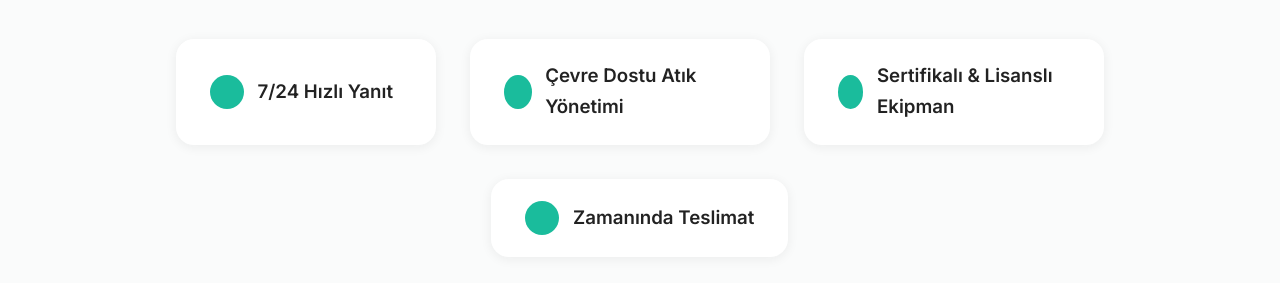
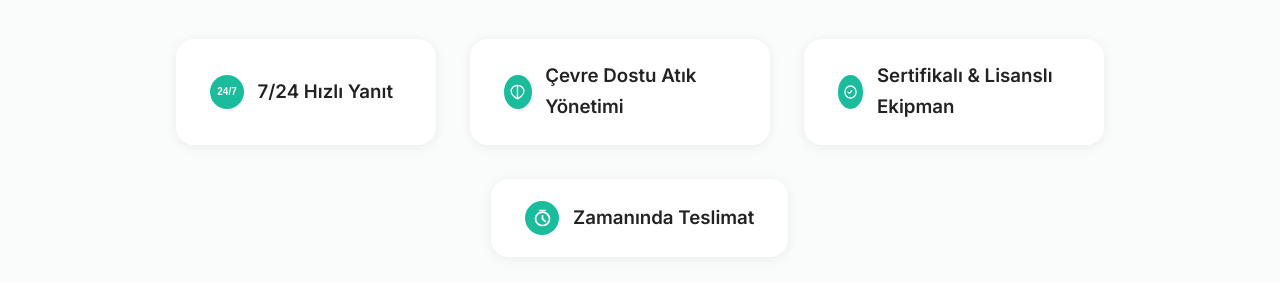
Before and after one commit to MustafaKorukmez/EgeHarfiyatKirim, a plain HTML site: page index.html in a window 1280 px wide. Shown: the part 2998-3283 px from the top of the page. Drawn offline with Linux system fonts and the light colour scheme.

Commit message:
Add themed icons to advantages section

```diff
--- a/index.html
+++ b/index.html
@@ -262,10 +262,10 @@
     <div class="container">
         <h2 class="section-title">Neden Bizi Tercih Etmelisiniz?</h2>
         <ul class="advantages-list">
-            <li><span class="icon adv-24"></span>7/24 Hızlı Yanıt</li>
-            <li><span class="icon adv-eco"></span>Çevre Dostu Atık Yönetimi</li>
-            <li><span class="icon adv-license"></span>Sertifikalı &amp; Lisanslı Ekipman</li>
-            <li><span class="icon adv-timer"></span>Zamanında Teslimat</li>
+            <li><span class="icon"><img src="icons/adv-24.svg" alt="7/24 Hızlı Yanıt"></span>7/24 Hızlı Yanıt</li>
+            <li><span class="icon"><img src="icons/adv-eco.svg" alt="Çevre Dostu Atık Yönetimi"></span>Çevre Dostu Atık Yönetimi</li>
+            <li><span class="icon"><img src="icons/adv-license.svg" alt="Sertifikalı &amp; Lisanslı Ekipman"></span>Sertifikalı &amp; Lisanslı Ekipman</li>
+            <li><span class="icon"><img src="icons/adv-timer.svg" alt="Zamanında Teslimat"></span>Zamanında Teslimat</li>
         </ul>
     </div>
 </section>
--- a/styles.css
+++ b/styles.css
@@ -236,6 +236,11 @@ blockquote { color: #222; font-style: italic; margin: 0 0 1rem 0; }
   width: 34px; height: 34px; border-radius: 50%; background: var(--accent); display: flex; align-items: center; justify-content: center;
   /* SVG icons would be inline for accessibility */
 }
+.advantages-list .icon img {
+  width: 60%;
+  height: 60%;
+  object-fit: contain;
+}
 
 /* Blog Preview */
 .blog {
```
Also changed, not shown: icons/adv-24.svg (added), icons/adv-eco.svg (added), icons/adv-license.svg (added), icons/adv-timer.svg (added).
